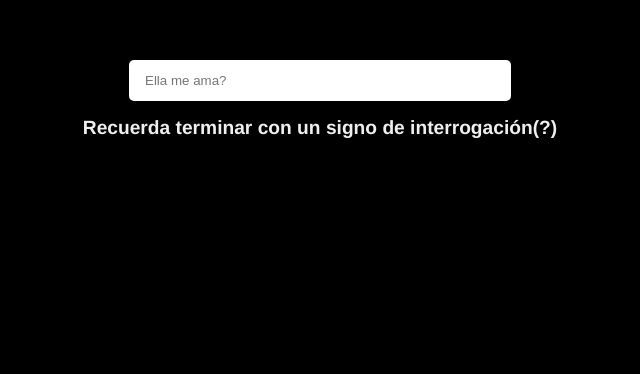
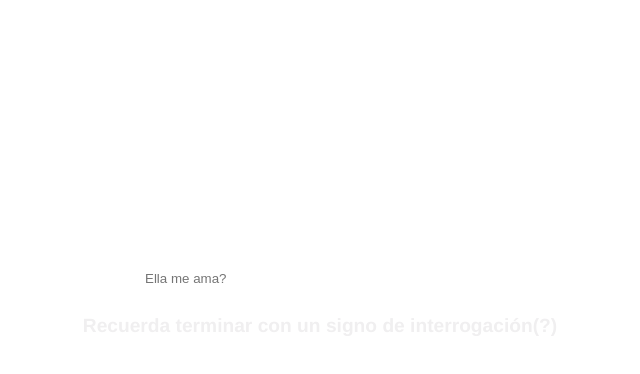
Before and after one commit to SonyHarv/indecision-app, a Vue app: page / in a window 1280 px wide. Shown: the top 374 px of the page, without its empty margins (320-960 px from the left). Built offline with nearby package versions, Linux system fonts and the light colour scheme.

Commit message:
feat (src): Add #app styles

```diff
--- a/src/App.vue
+++ b/src/App.vue
@@ -20,8 +20,11 @@ export default {
   text-align: center;
   color: #2c3e50;
   margin-top: 60px;
-}
-body {
-  background: #010001;
+  margin: auto;
+  position: relative;
+  top: 250px;
+  max-inline-size: 1290px;
+  padding-inline-start: 1rem;
+  padding-inline-end: 1rem;
 }
 </style>
```
